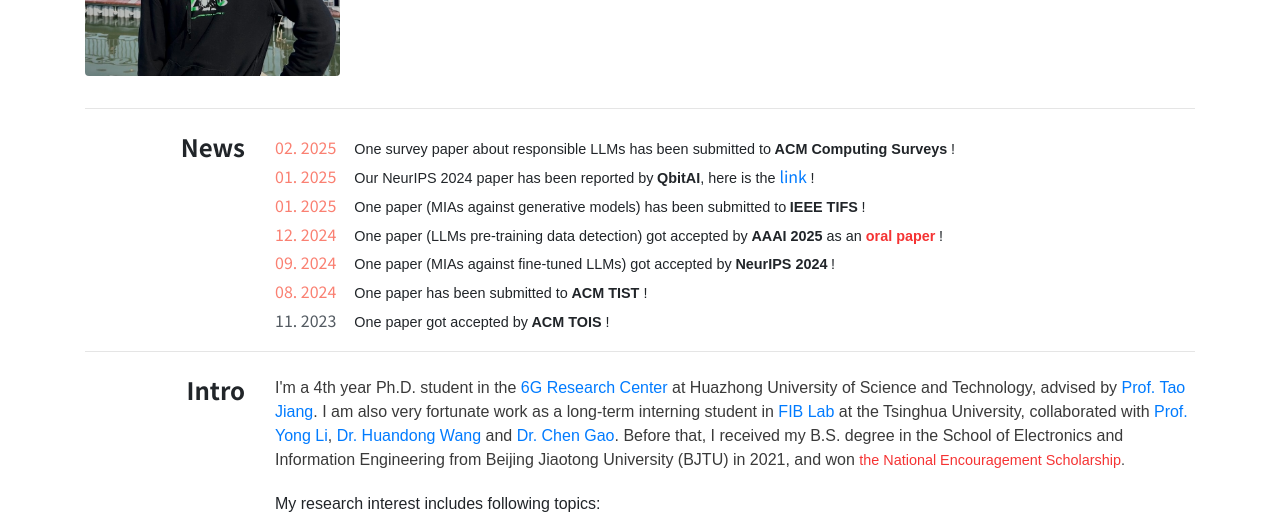
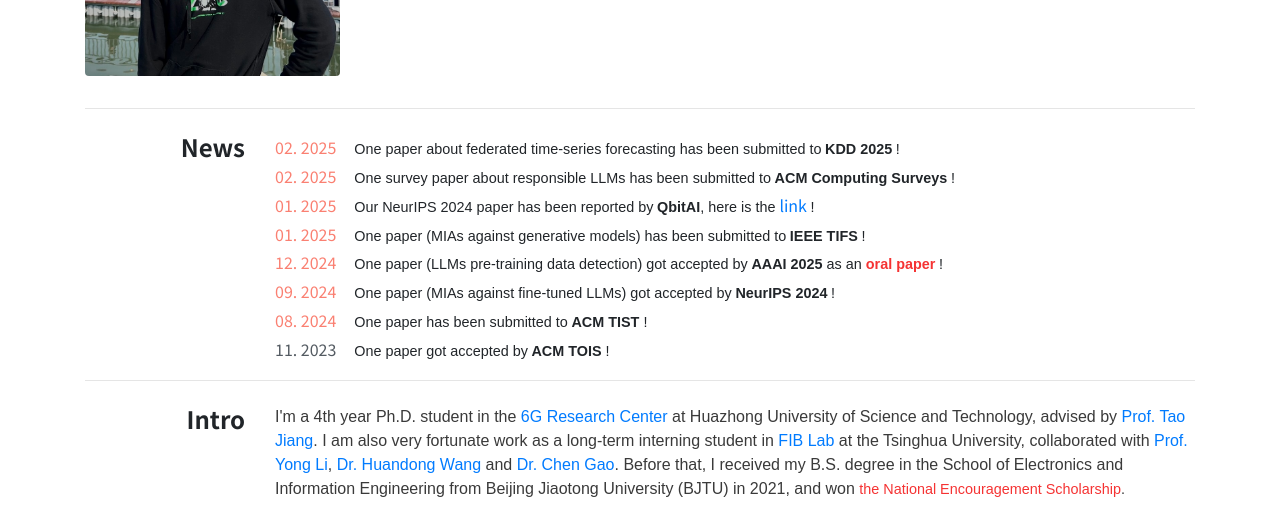
Before and after one commit to wjfu99/wjfu99.github.io, a website: page index.html in a window 1280 px wide. Shown: the part 281-797 px from the top of the page. Drawn offline with nearby package versions, Linux system fonts and the light colour scheme; some icons are missing.

Commit message:
update: add submission details for a paper to KDD 2025 in the news section

```diff
--- a/index.html
+++ b/index.html
@@ -117,6 +117,14 @@
             <h3 class="secfont text-md-right">News</h3>
           </div>
           <div class="col-12 col-md-10 no-gutters">
+            <div class="row no-gutters">
+              <div class="col-12 text-md-left">
+                <b class="bbold" style="color:#fa8072;">02. 2025</b>&nbsp;&nbsp;&nbsp;&nbsp;
+                <a class="note">One paper about federated time-series forecasting has been submitted to</a>
+                <a class="note"> <b>KDD 2025</b></a>
+                <a class="note">!</a>
+              </div>
+            </div>
             <div class="row no-gutters">
               <div class="col-12 text-md-left">
                 <b class="bbold" style="color:#fa8072;">02. 2025</b>&nbsp;&nbsp;&nbsp;&nbsp;
```
